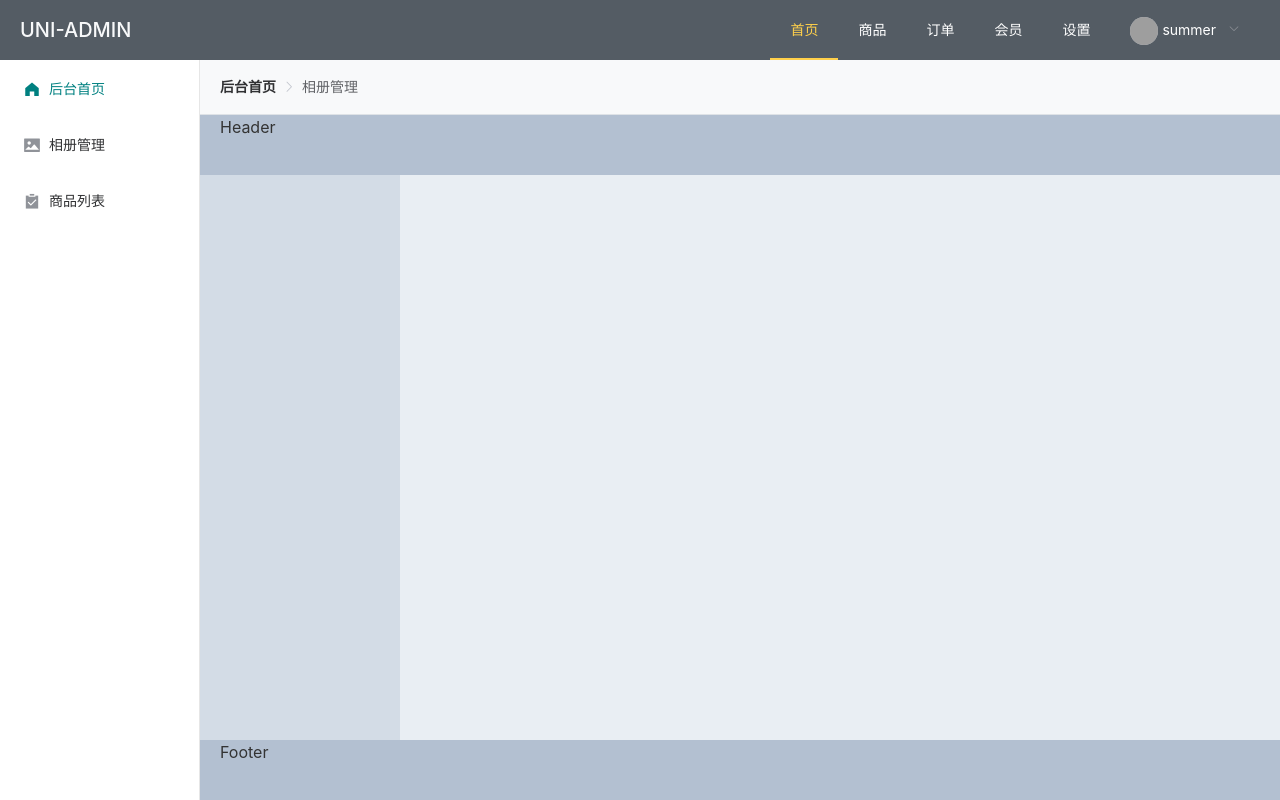
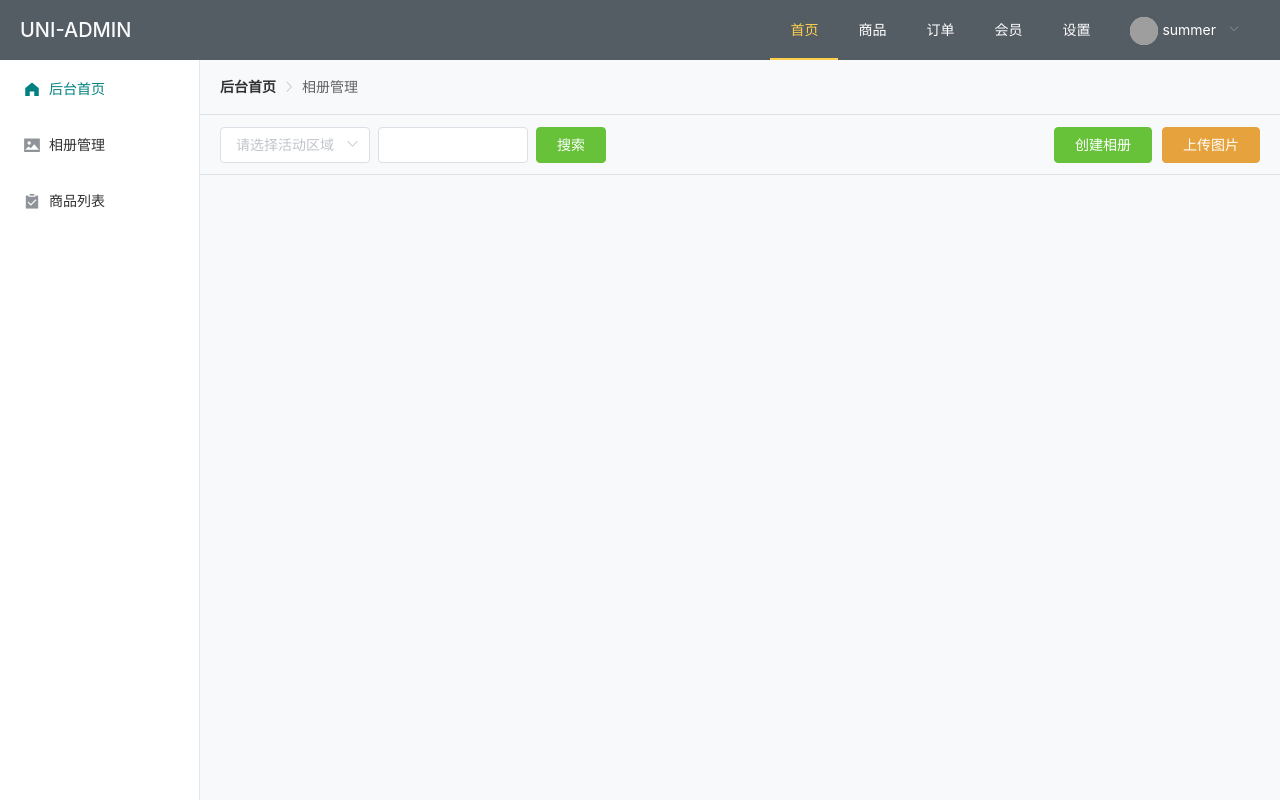
Before and after one commit to StormZZ001/vue-el-shop-admin, a Vue app: page /image in a window 1280 px wide. Built offline with nearby package versions, Linux system fonts and the light colour scheme; grey boxes are pictures that could not be loaded.

Commit message:
25.相册管理页界面UI构建二

```diff
--- a/src/views/image/index.vue
+++ b/src/views/image/index.vue
@@ -1,38 +1,44 @@
 <template>
-  <el-container style="position: absolute;top: 55px;bottom: 0;left: 0;right: 0;">
-		  <el-header>Header</el-header>
+	<div>
+
+		<el-container style="position: absolute;top: 55px;bottom: 0;left: 0;right: 0;">
+		  <el-header class="d-flex align-items-center border-bottom">
+			  <!-- 头部 -->
+			  <div class="d-flex mr-auto">
+				  <el-select class="mr-2" placeholder="请选择活动区域"
+				  size="medium"
+				  style="width: 150px;">
+				  	<el-option label="区域一" value="shanghai"></el-option>
+				  	<el-option label="区域二" value="beijing"></el-option>
+				  </el-select>
+				  <el-input class="mr-2" size="medium"
+				  style="width: 150px;"></el-input>
+				  <el-button type="success" size="medium">搜索</el-button>
+			  </div>
+			  <el-button type="success" size="medium">创建相册</el-button>
+			  <el-button type="warning" size="medium">上传图片</el-button>
+		  </el-header>
 		  <el-container>
 			<el-aside width="200px" style="position: absolute;top: 60px;left: 0;bottom: 60px;">
-				<div style="height: 1000px;"></div>
+				<!-- 侧边 -->
 			</el-aside>
 			<el-container>
 			  <el-main style="position: absolute;top: 60px;left:200px;bottom: 60px;right: 0;">
-				  <div style="height: 1000px;"></div>
+				  <!-- 主内容 -->
 			  </el-main>
 			</el-container>
 		  </el-container>
-		  <el-footer>Footer</el-footer>
-	</el-container>
+		  <el-footer>
+			  <!-- 底部 -->
+		  </el-footer>
+		</el-container>
+
+	</div>
 </template>
+
 <script>
-export default {
+</script>
 
-}
-</script>
 <style>
-.el-header, .el-footer {
-    background-color: #B3C0D1;
-    color: #333;
-  }
-
-  .el-aside {
-    background-color: #D3DCE6;
-    color: #333;
-  }
-
-  .el-main {
-    background-color: #E9EEF3;
-    color: #333;
-  }
 
 </style>
```
